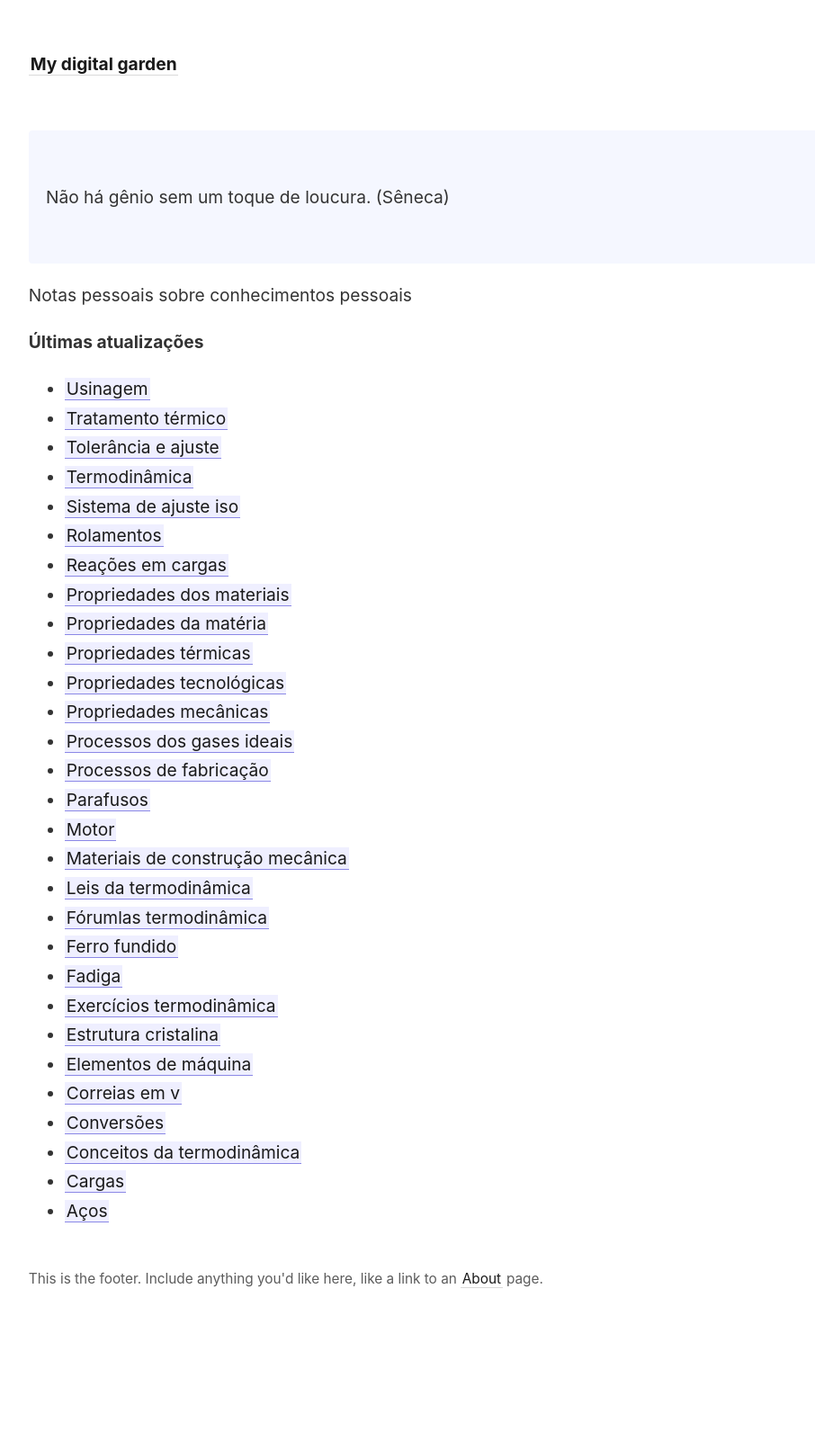
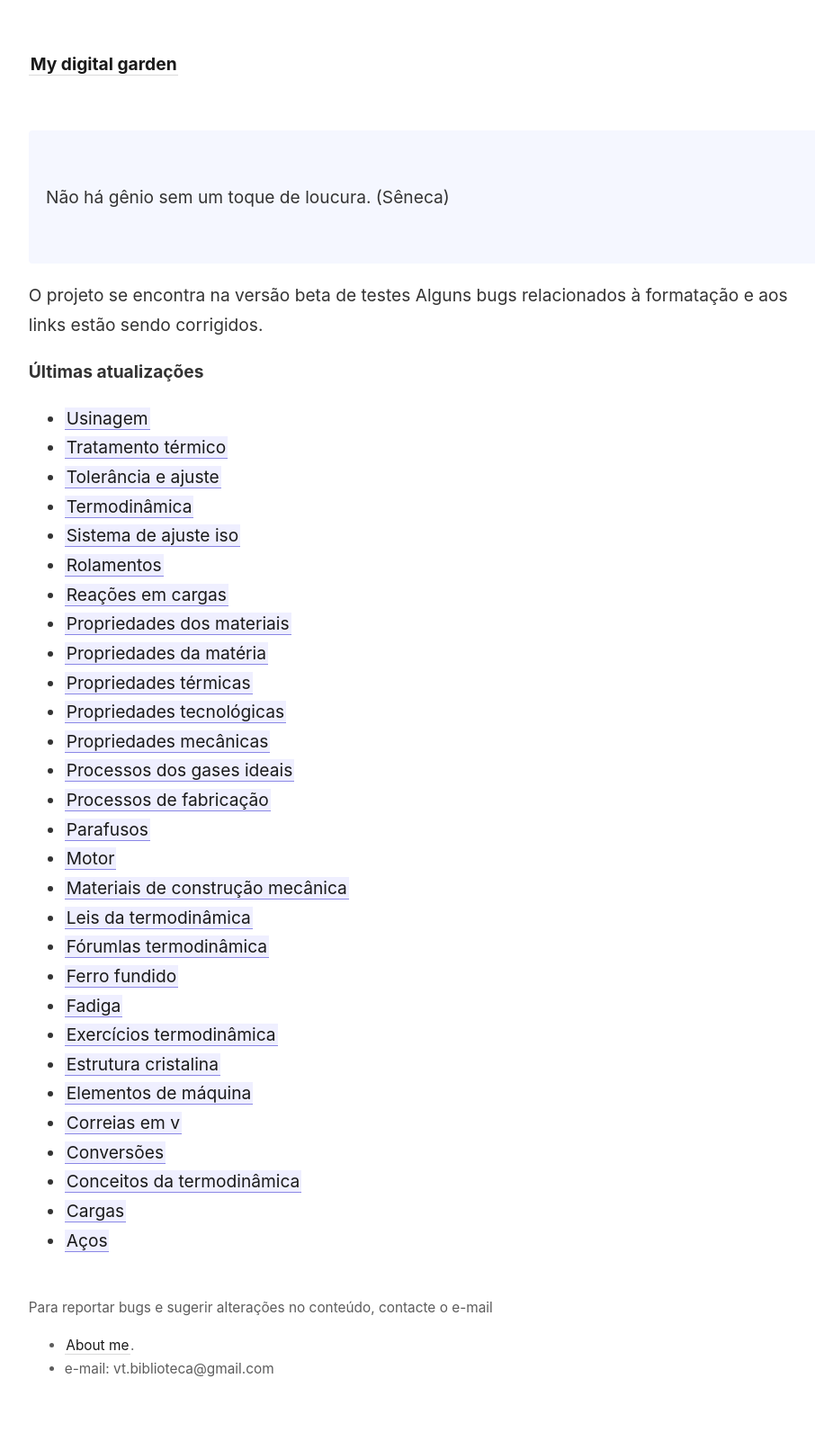
Before and after one commit to Robbitmm/obsidian-garden, a Jekyll site: the page built from _pages/index.md, in a window 1280 px wide. Shown: the whole page at 90% size, without its empty margins (45-951 px from the left). Built offline with Jekyll 4.4.1, drawn with Linux system fonts in a browser that asks for light colours; before the commit the page ends 1502 px from its top, so only the background shows below that.

Commit message:
feat: Contact info added

```diff
--- a/_includes/footer.html
+++ b/_includes/footer.html
@@ -1 +1,9 @@
-This is the footer. Include anything you'd like here, like a link to an <a class="internal-link" href="/about">About</a> page.
+Para reportar bugs e sugerir alterações no conteúdo, contacte o e-mail
+<ul>
+    <li>
+        <a class="internal-link" href="/about">About me</a>.
+    </li>
+    <li>
+        e-mail: vt.biblioteca@gmail.com
+    </li>
+</ul>
--- a/_pages/index.md
+++ b/_pages/index.md
@@ -9,7 +9,8 @@ permalink: /
   Não há gênio sem um toque de loucura. (Sêneca)
 </p>
 
-Notas pessoais sobre conhecimentos pessoais
+O projeto se encontra na versão beta de testes
+Alguns bugs relacionados à formatação e aos links estão sendo corrigidos.
 
 <strong>Últimas atualizações</strong>
 
```
Also changed, not shown: _pages/about.md (+1 -3 lines).
